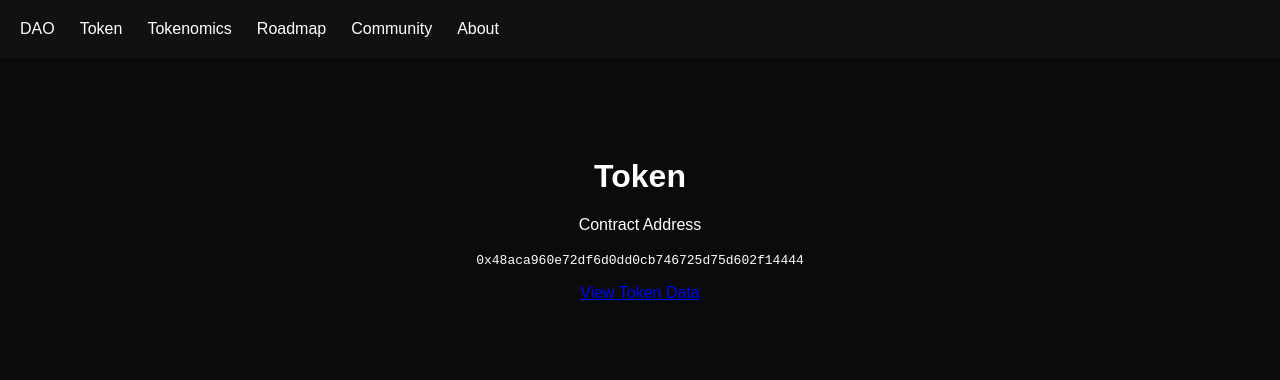
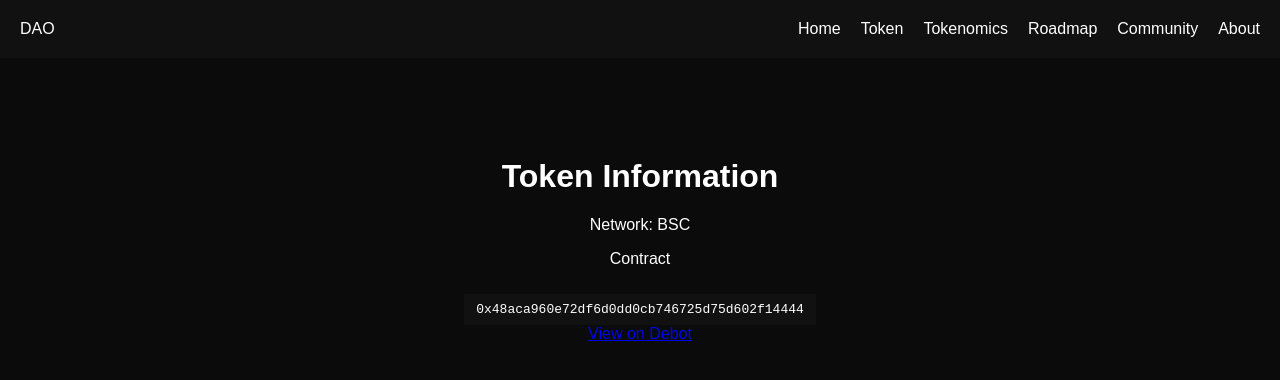
Before and after one commit to sol1000u/dao-blog, a Next.js app: page /token in a window 1280 px wide. Shown: the top 380 px of the page. Built offline with nearby package versions, Linux system fonts and the light colour scheme.

Commit message:
new dao site

```diff
--- a/app/globals.css
+++ b/app/globals.css
@@ -1,33 +1,33 @@
 body{
 margin:0;
-font-family:Arial;
 background:#0b0b0b;
 color:white;
+font-family:Arial;
 }
 
 .nav{
 display:flex;
-gap:25px;
+justify-content:space-between;
 padding:20px;
 background:#111;
 }
 
-.nav a{
+.menu a{
+margin-left:20px;
+text-decoration:none;
 color:white;
-text-decoration:none;
 }
 
-.container{
-max-width:900px;
-margin:100px auto;
+.hero{
 text-align:center;
+margin-top:120px;
 }
 
-.hero-title{
-font-size:48px;
+.hero h1{
+font-size:56px;
 }
 
-.hero-text{
+.hero p{
 margin-top:20px;
 font-size:18px;
 }
@@ -37,10 +37,22 @@ margin-top:40px;
 }
 
 .buttons a{
-padding:12px 25px;
+padding:12px 30px;
 border:1px solid white;
 margin:10px;
-display:inline-block;
 text-decoration:none;
 color:white;
 }
+
+.container{
+max-width:900px;
+margin:100px auto;
+text-align:center;
+}
+
+code{
+background:#111;
+padding:8px 12px;
+display:inline-block;
+margin-top:10px;
+}
--- a/app/layout.tsx
+++ b/app/layout.tsx
@@ -2,8 +2,8 @@ import "./globals.css";
 import Link from "next/link";
 
 export const metadata = {
-  title: "道教 Web3",
-  description: "道教 Web3 -B S C",
+  title: "道教-B S C ",
+  description: "道教-B S C "
 };
 
 export default function RootLayout({ children }) {
@@ -13,12 +13,16 @@ export default function RootLayout({ children }) {
 
         <nav className="nav">
 
-          <Link href="/">DAO</Link>
-          <Link href="/token">Token</Link>
-          <Link href="/tokenomics">Tokenomics</Link>
-          <Link href="/roadmap">Roadmap</Link>
-          <Link href="/community">Community</Link>
-          <Link href="/about">About</Link>
+          <div className="logo">DAO</div>
+
+          <div className="menu">
+            <Link href="/">Home</Link>
+            <Link href="/token">Token</Link>
+            <Link href="/tokenomics">Tokenomics</Link>
+            <Link href="/roadmap">Roadmap</Link>
+            <Link href="/community">Community</Link>
+            <Link href="/about">About</Link>
+          </div>
 
         </nav>
 
--- a/app/token/page.tsx
+++ b/app/token/page.tsx
@@ -2,22 +2,24 @@ export default function Token() {
   return (
     <main className="container">
 
-      <h1>Token</h1>
+      <h1>Token Information</h1>
 
-      <p>Contract Address</p>
+      <p>Network: BSC</p>
+
+      <p>Contract</p>
 
       <code>
         0x48aca960e72df6d0dd0cb746725d75d602f14444
       </code>
 
-      <p>
-        <a
-          href="https://debot.ai/token/bsc/262485_0x48aca960e72df6d0dd0cb746725d75d602f14444"
-          target="_blank"
-        >
-          View Token Data
-        </a>
-      </p>
+      <br/>
+
+      <a
+        href="https://debot.ai/token/bsc/262485_0x48aca960e72df6d0dd0cb746725d75d602f14444"
+        target="_blank"
+      >
+        View on Debot
+      </a>
 
     </main>
   );
```
